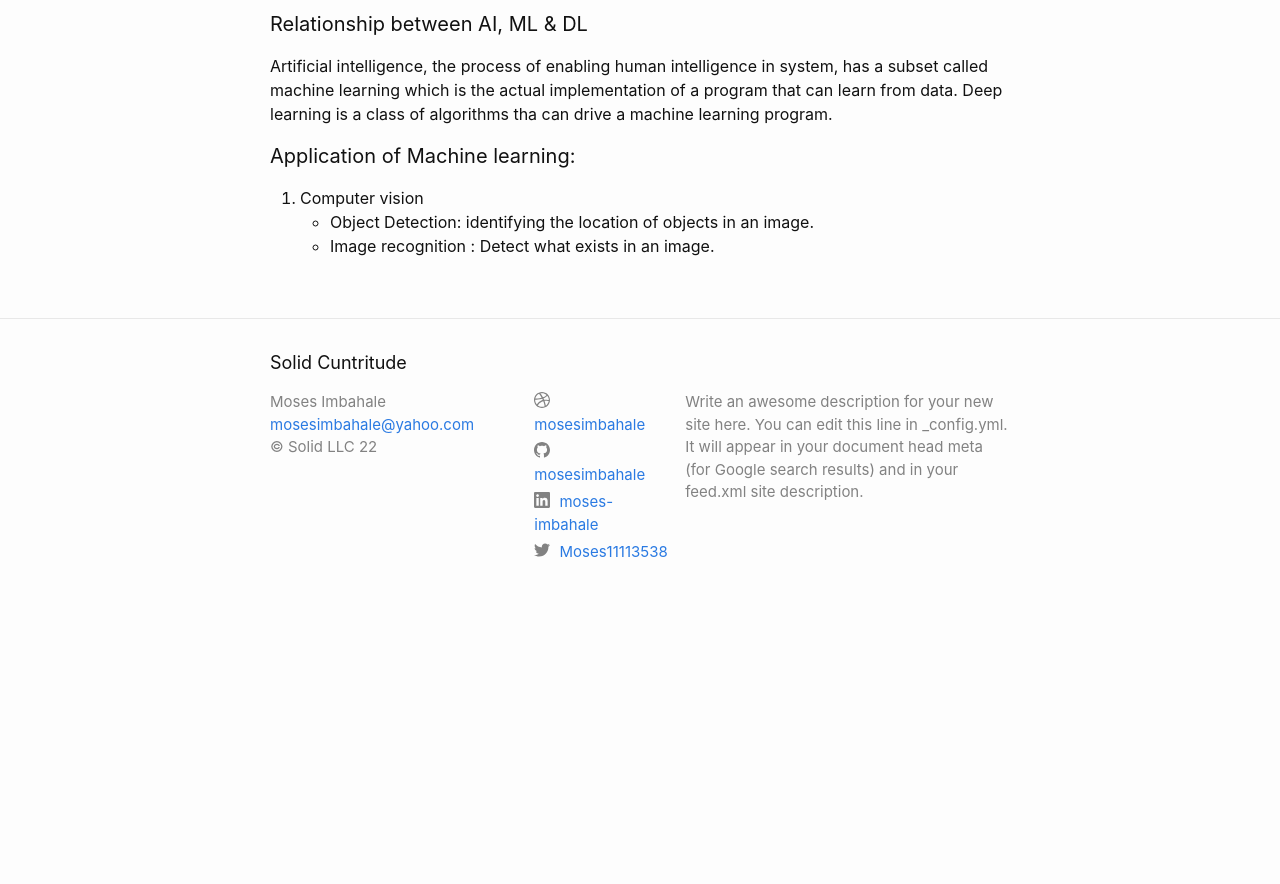
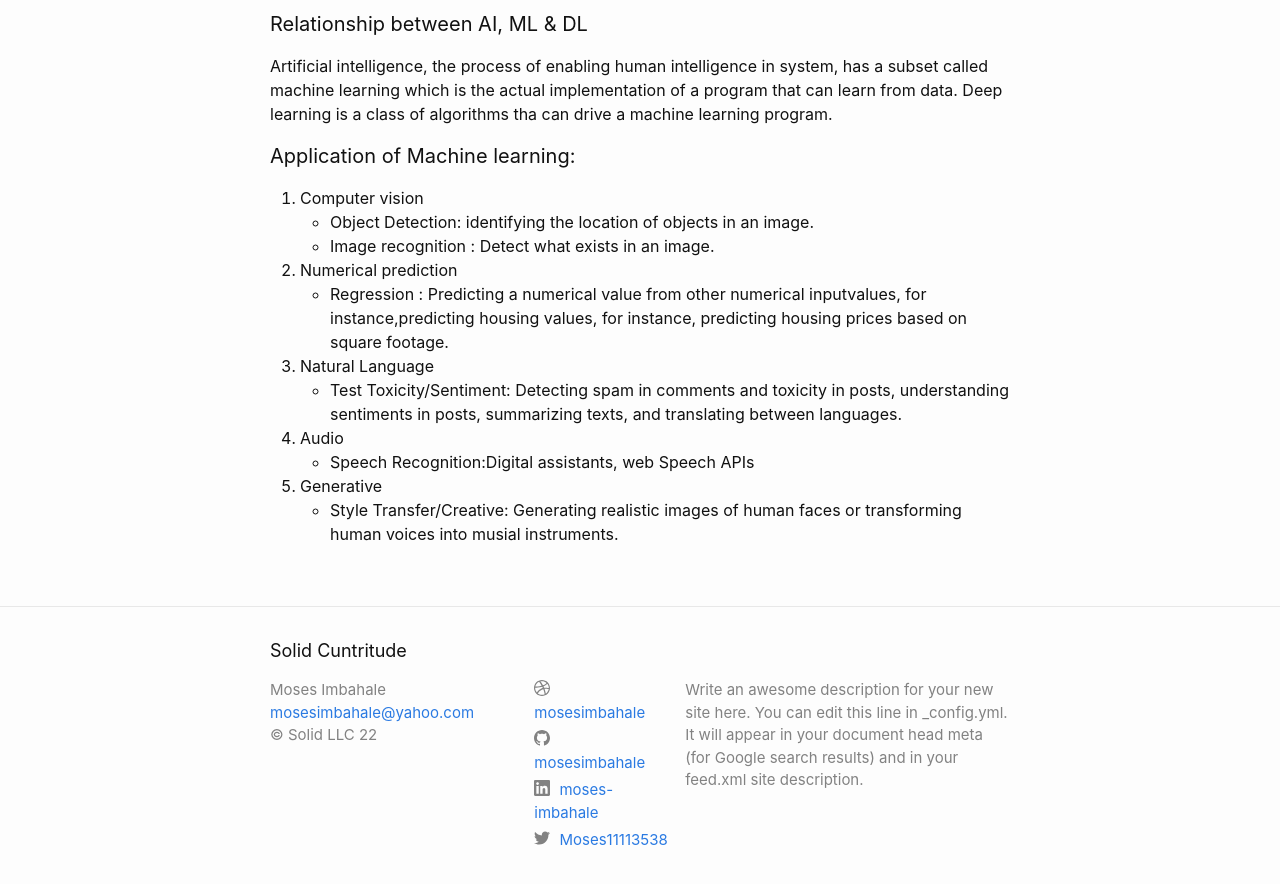
Before and after one commit to mosesimbahale/my-blog, a Jekyll site: the page built from Tech-blog/_posts/22-03-07-DS-AI-ML-DL-NN.md, in a window 1280 px wide and 900 px high, scrolled down 1818 px. Shown: the top 884 px of the window. Built offline with Jekyll 4.4.1, drawn with Linux system fonts in a browser that asks for light colours; before the commit the page ends 2442 px from its top, so only the background shows below that.

Commit message:
Update 22-03-07-DS-AI-ML-DL-NN.md

```diff
--- a/Tech-blog/_posts/22-03-07-DS-AI-ML-DL-NN.md
+++ b/Tech-blog/_posts/22-03-07-DS-AI-ML-DL-NN.md
@@ -70,3 +70,17 @@ For instance, a deep neural network may learn to recognize the content of images
 1. Computer vision
 - Object Detection: identifying the location of objects in an image.
 - Image recognition : Detect what exists in an image.
+
+
+2. Numerical prediction
+- Regression : Predicting a numerical value from other numerical inputvalues, for instance,predicting housing values, for instance, predicting housing prices based on square footage.
+
+3. Natural Language
+- Test Toxicity/Sentiment: Detecting spam in comments and toxicity in posts, understanding sentiments in posts, summarizing texts, and translating between languages.
+
+4. Audio
+- Speech Recognition:Digital assistants, web Speech APIs
+
+
+5. Generative
+- Style Transfer/Creative: Generating realistic images of human faces or transforming human voices into musial instruments.
```
